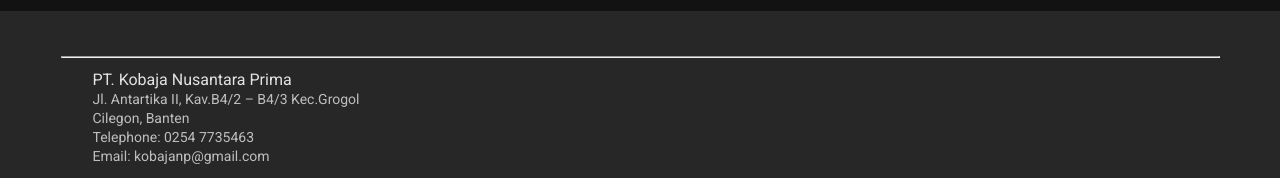
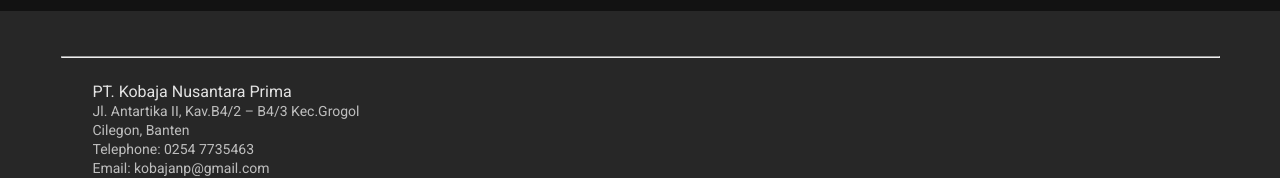
Before and after one commit to wajibdiisi/KobajaWeb, a Vue app: page / in a window 1280 px wide. Shown: the part 1871-2049 px from the top of the page. Built offline with nearby package versions, Linux system fonts and the light colour scheme.

Commit message:
fix dikit

```diff
--- a/src/components/Footer.vue
+++ b/src/components/Footer.vue
@@ -11,7 +11,7 @@
 
 
         <v-list-item-content>
-          <v-list-item-title>PT. Kobaja Nusantara Prima</v-list-item-title>
+          <v-list-item-title class="mt-3">PT. Kobaja Nusantara Prima</v-list-item-title>
           <v-list-item-subtitle>Jl. Antartika II, Kav.B4/2 – B4/3 Kec.Grogol</v-list-item-subtitle>
             <v-list-item-subtitle>
           Cilegon, Banten
```
